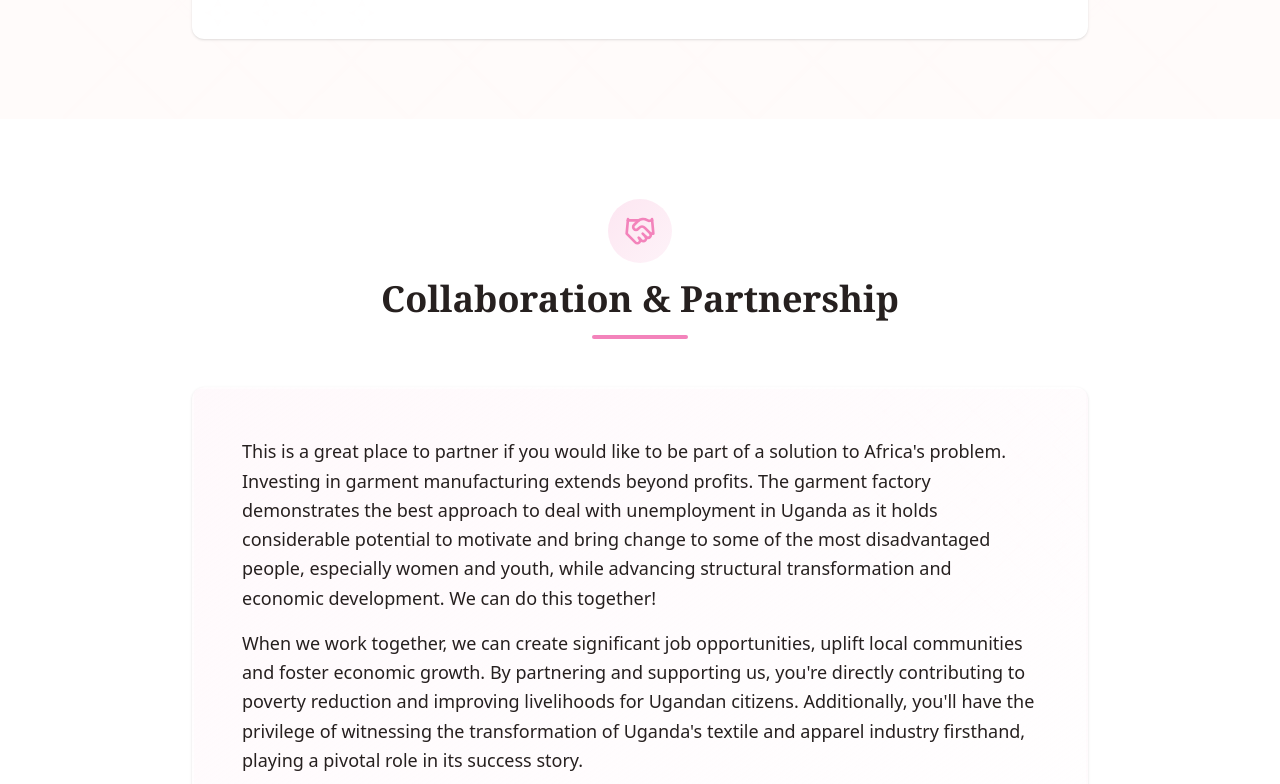
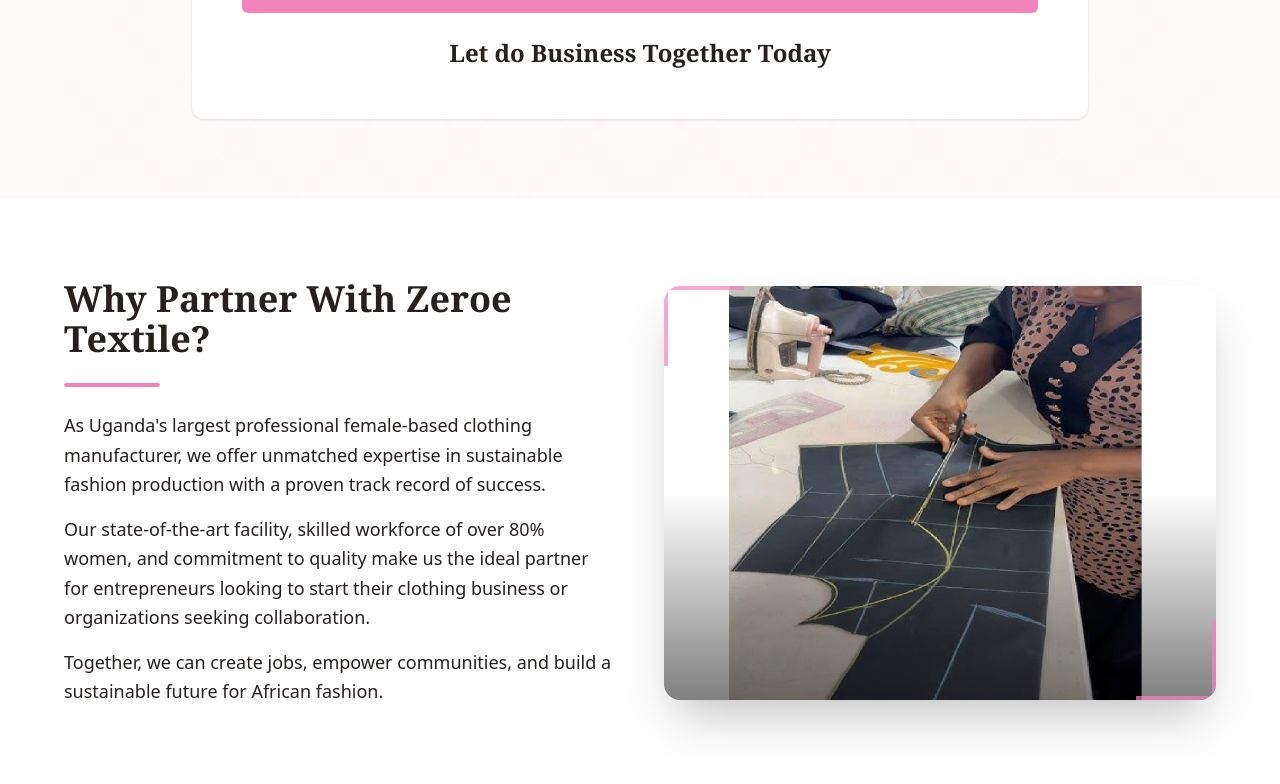
Before and after one commit to DaphneDana/zero-textile-app, a Next.js app: page /opportunities in a window 1280 px wide. Shown: the part 1516-2300 px from the top of the page. Built offline with nearby package versions, Linux system fonts and the light colour scheme; a web font is replaced by a local one.

Commit message:
made changes to the opportunities page

```diff
--- a/app/opportunities/page.tsx
+++ b/app/opportunities/page.tsx
@@ -49,7 +49,7 @@ export default function OpportunitiesPage() {
       <Navigation />
 
       {/* Hero Section */}
-      <section className="relative min-h-[60vh] flex items-center justify-center overflow-hidden">
+      <section className="relative min-h-[70vh] flex items-center justify-center overflow-hidden">
         {/* Background Image */}
         <div
           className="absolute inset-0 bg-cover bg-center"
@@ -219,8 +219,61 @@ export default function OpportunitiesPage() {
         </div>
       </section>
 
+      {/* Why Partner With Us - Visual Section */}
+      <section className="py-20 bg-card relative overflow-hidden">
+        {/* Background Pattern */}
+        <div className="absolute inset-0 opacity-[0.02] text-primary pointer-events-none">
+          <TribalPattern />
+        </div>
+
+        <div className="container mx-auto px-4 sm:px-6 lg:px-8 relative z-10">
+          <div className="max-w-6xl mx-auto">
+            <div className="grid grid-cols-1 lg:grid-cols-2 gap-12 items-center">
+              {/* Text Content */}
+              <div className="space-y-6">
+                <h2 className="font-serif text-3xl sm:text-4xl font-bold text-foreground">
+                  Why Partner With Zeroe Textile?
+                </h2>
+                <div className="w-24 h-1 bg-primary rounded-full" />
+                <div className="space-y-4">
+                  <p className="text-lg text-foreground leading-relaxed">
+                    As Uganda's largest professional female-based clothing manufacturer, we offer unmatched expertise
+                    in sustainable fashion production with a proven track record of success.
+                  </p>
+                  <p className="text-lg text-foreground leading-relaxed">
+                    Our state-of-the-art facility, skilled workforce of over 80% women, and commitment to quality
+                    make us the ideal partner for entrepreneurs looking to start their clothing business or
+                    organizations seeking collaboration.
+                  </p>
+                  <p className="text-lg text-foreground leading-relaxed">
+                    Together, we can create jobs, empower communities, and build a sustainable future for African fashion.
+                  </p>
+                </div>
+              </div>
+
+              {/* Image */}
+              <div>
+                <div className="relative aspect-[4/3] rounded-2xl overflow-hidden shadow-2xl">
+                  <img
+                    src="/images/tailor1.jpg"
+                    alt="Manufacturing excellence at Zeroe Textile"
+                    className="w-full h-full object-cover"
+                  />
+                  {/* Gradient Overlay */}
+                  <div className="absolute inset-0 bg-gradient-to-t from-black/50 via-transparent to-transparent" />
+
+                  {/* Corner Decorations */}
+                  <div className="absolute top-0 left-0 w-20 h-20 border-t-4 border-l-4 border-primary/70" />
+                  <div className="absolute bottom-0 right-0 w-20 h-20 border-b-4 border-r-4 border-primary/70" />
+                </div>
+              </div>
+            </div>
+          </div>
+        </div>
+      </section>
+
       {/* Collaboration and Partnership Section */}
-      <section id="partnership" className="py-20 bg-card relative overflow-hidden">
+      <section id="partnership" className="py-20 bg-background relative overflow-hidden">
         {/* Background Pattern */}
         <div className="absolute inset-0 opacity-[0.02] text-primary pointer-events-none">
           <KentePattern />
```
